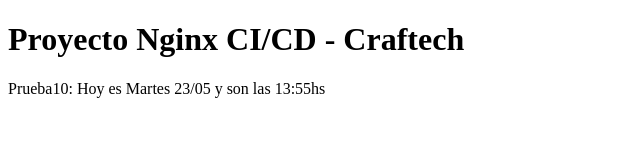
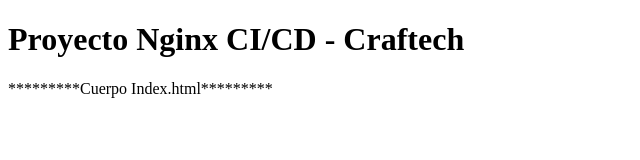
Before and after one commit to emapradomacat/Nginx-CI-CD, a plain HTML site: page index.html in a window 1280 px wide. Shown: the whole page, without its empty margins (0-640 px from the left). Drawn offline with Linux system fonts and the light colour scheme.

Commit message:
Update index.html
Se acomodan detalles

```diff
--- a/index.html
+++ b/index.html
@@ -5,6 +5,6 @@
 </head>
 <body>
     <h1>Proyecto Nginx CI/CD - Craftech</h1>
-    <p>Prueba10: Hoy es Martes 23/05 y son las 13:55hs </p>
+    <p> *********Cuerpo Index.html********* </p>
 </body>
 </html>
```
